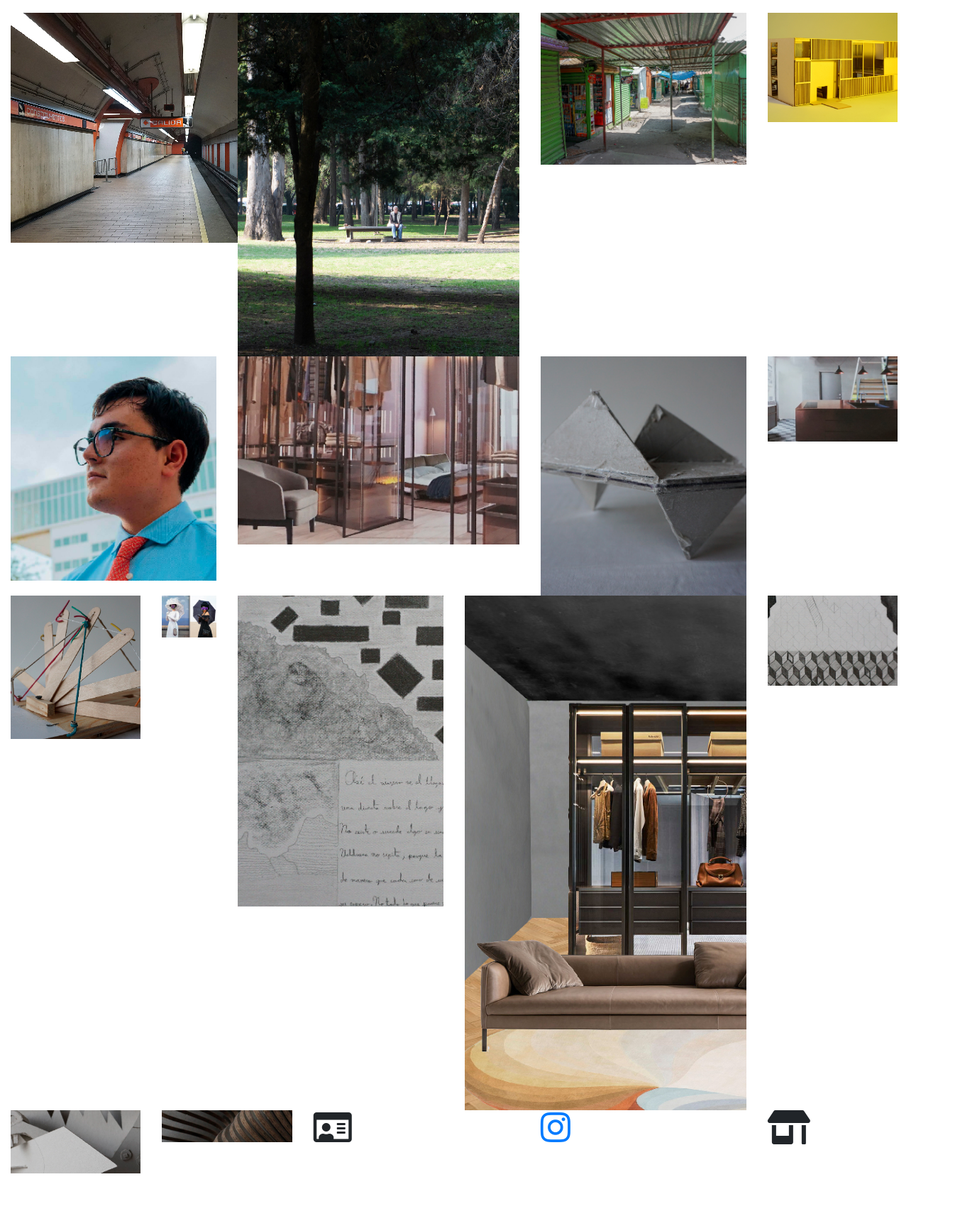
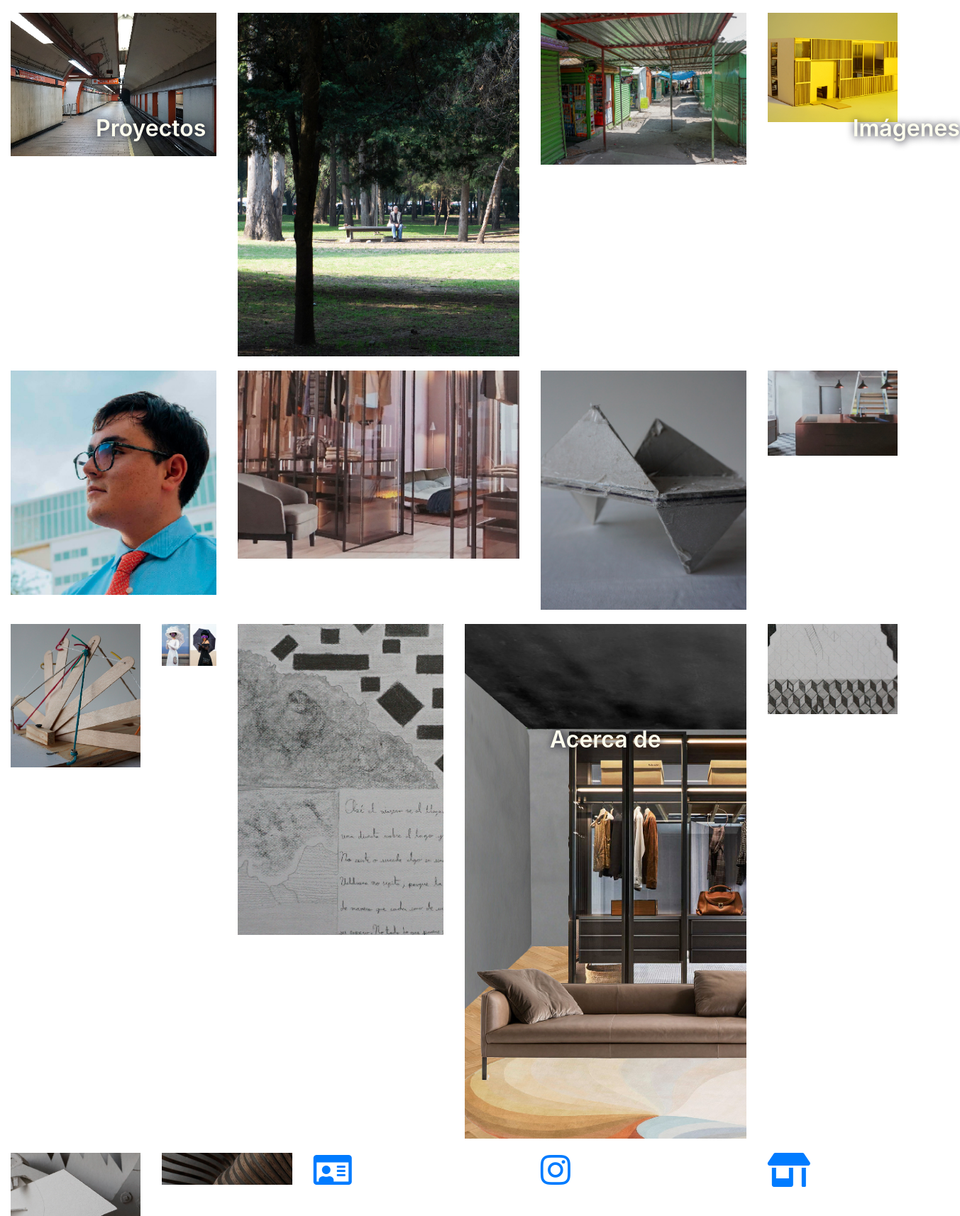
Before and after one commit to themerchantoff/archivo-aquino, a plain HTML site: page index.html in a window 1280 px wide. Shown: the part 1063-2776 px from the top of the page at 71% size, 1353 px wide, since content can reach past the window. Before the commit the page ends 2716 px from the top, so only its background shows below. Drawn offline with nearby package versions, Linux system fonts and the light colour scheme.

Commit message:
Changed first working draft

```diff
--- a/css/main.css
+++ b/css/main.css
@@ -131,6 +131,15 @@ textarea {
 }
 
 
+ .txt-menu{
+    font-size: 32px;
+    font-weight: 600;
+    position: absolute;
+    top: 139px;
+    left: 135px;
+    color: #ffffee;
+    text-shadow: 1px 1px 12px #000011;
+}
 
 
 
--- a/index.html
+++ b/index.html
@@ -33,7 +33,7 @@
   <div class="row">
     <div class="col-md-12">
       <h1>
-        <a href="/index.html">
+        <a href="index.html">
           <img alt="Logo" src="img/Logo2.jpg">
         </a>
       </h1>
@@ -46,7 +46,12 @@
   </div>
   <div class="row margin-home">
     <div class="col-md-3">
-      <img class="blur" alt="img2" src="img/Foto2.jpg">
+      <a href="index.html">
+        <a href="index.html">
+          <img class="full-width blur" alt="img2" src="img/Foto2.jpg">
+          <p class="txt-menu">Proyectos</p>
+        </a>
+      </a>
     </div>
     <div class="col-md-4">
       <img class="full-width" alt="img3" src="img/Foto3.jpg">
@@ -55,15 +60,19 @@
       <img class="full-width" alt="img4" src="img/Foto4.jpg">
     </div>
     <div class="col-md-2">
-      <img class="full-width blur" alt="img5" src="img/Foto5.jpg">
+      <a href="index.html">
+        <img class="full-width blur" alt="img5" src="img/Foto5.jpg">
+        <p class="txt-menu">Imágenes</p>
+      </a>
     </div>
   </div>
-  <div class="row">
+  <div class="row margin-home">
     <div class="col-md-3">
       <img class="full-width" alt="img6" src="img/Retrato.jpg">
     </div>
     <div class="col-md-4">
-     <img class="full-width blur" alt="img7" src="img/T1.jpg">
+     <img class="full-width" alt="img7" src="img/T1.jpg">
+
     </div>
     <div class="col-md-3">
       <img class="full-width" alt="img8" src="img/T2.jpg">
@@ -72,24 +81,27 @@
       <img class="full-width" alt="img9" src="img/T3.jpg">
     </div>
   </div>
-  <div class="row">
+  <div class="row margin-home">
     <div class="col-md-2">
       <img class="full-width" alt="img10" src="img/T4.jpg">
     </div>
     <div class="col-md-1">
-      <img class="full-width blur" alt="img11" src="img/T5.jpg">
+      <img class="full-width " alt="img11" src="img/T5.jpg">
     </div>
     <div class="col-md-3">
      <img class="full-width" alt="img12" src="img/T6.jpg">
     </div>
     <div class="col-md-4">
-      <img class="full-width" alt="img13" src="img/T7.jpg">
+     <a href="index.html">
+      <img class="full-width blur" alt="img13" src="img/T7.jpg">
+      <p class="txt-menu">Acerca de</p>
+    </a>
     </div>
     <div class="col-md-2">
       <img class="full-width" alt="img14" src="img/T8.jpg">
     </div>
   </div>
-  <div class="row">
+  <div class="row margin-home">
     <div class="col-md-2">
       <img class="full-width" alt="img15" src="img/T9.jpg">
     </div>
@@ -97,7 +109,10 @@
       <img class="full-width"alt="img16" src="img/T10.jpg">
     </div>
     <div class="col-md-3">
-      <i class="far fa-id-card fa-3x"></i>
+      <a href="index.html">
+        <i class="far fa-id-card fa-3x"></i>
+      </a>
+
     </div>
     <div class="col-md-3">
       <a href="https://instagram.com/drprofcereal" target="_blank">
@@ -105,7 +120,9 @@
       </a>
     </div>
     <div class="col-md-2">
-      <i class="fas fa-store-alt fa-3x"></i>
+      <a href="index.html">
+        <i class="fas fa-store-alt fa-3x"></i>
+      </a>
     </div>
     </div>
   </div>
```
